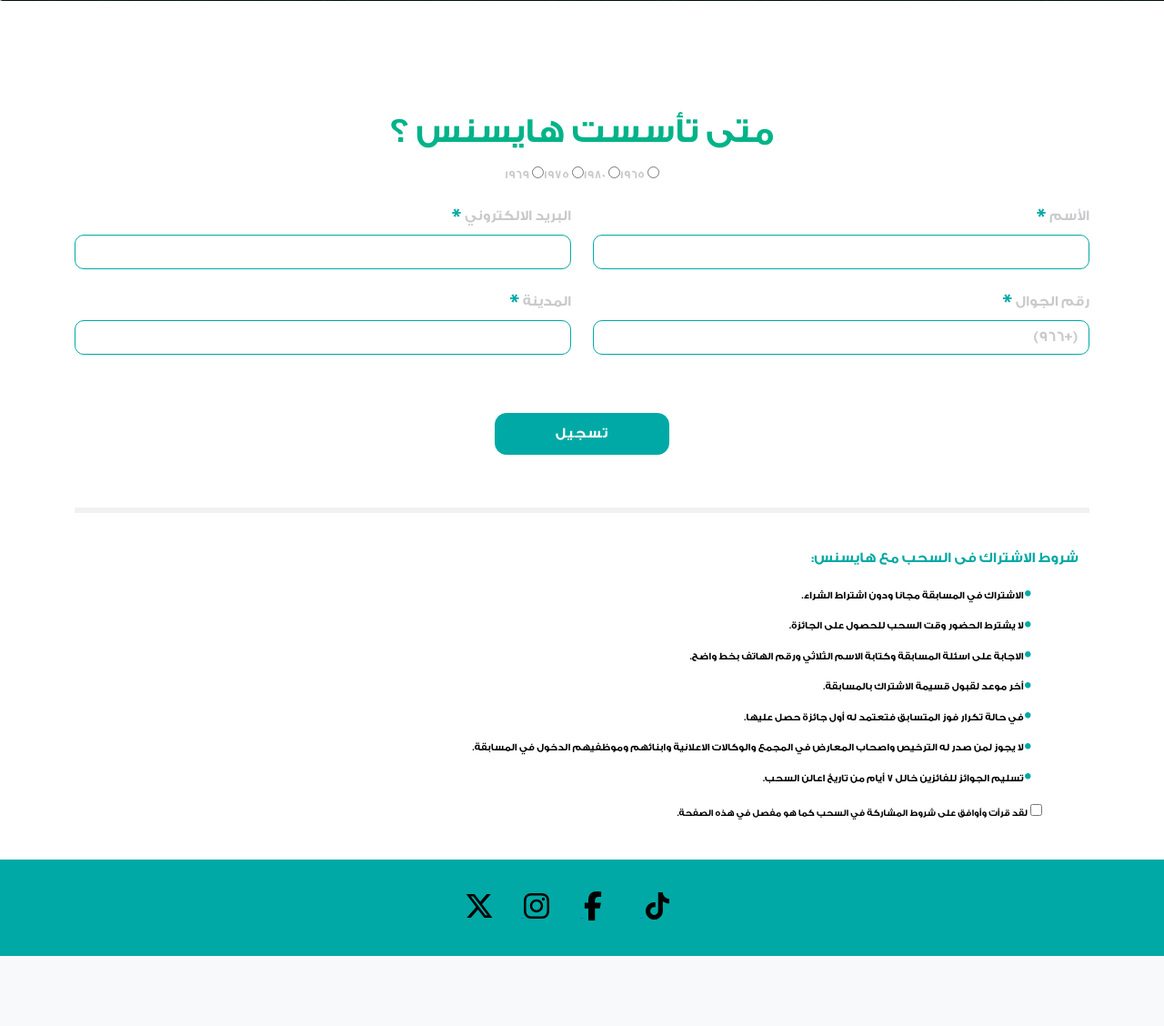
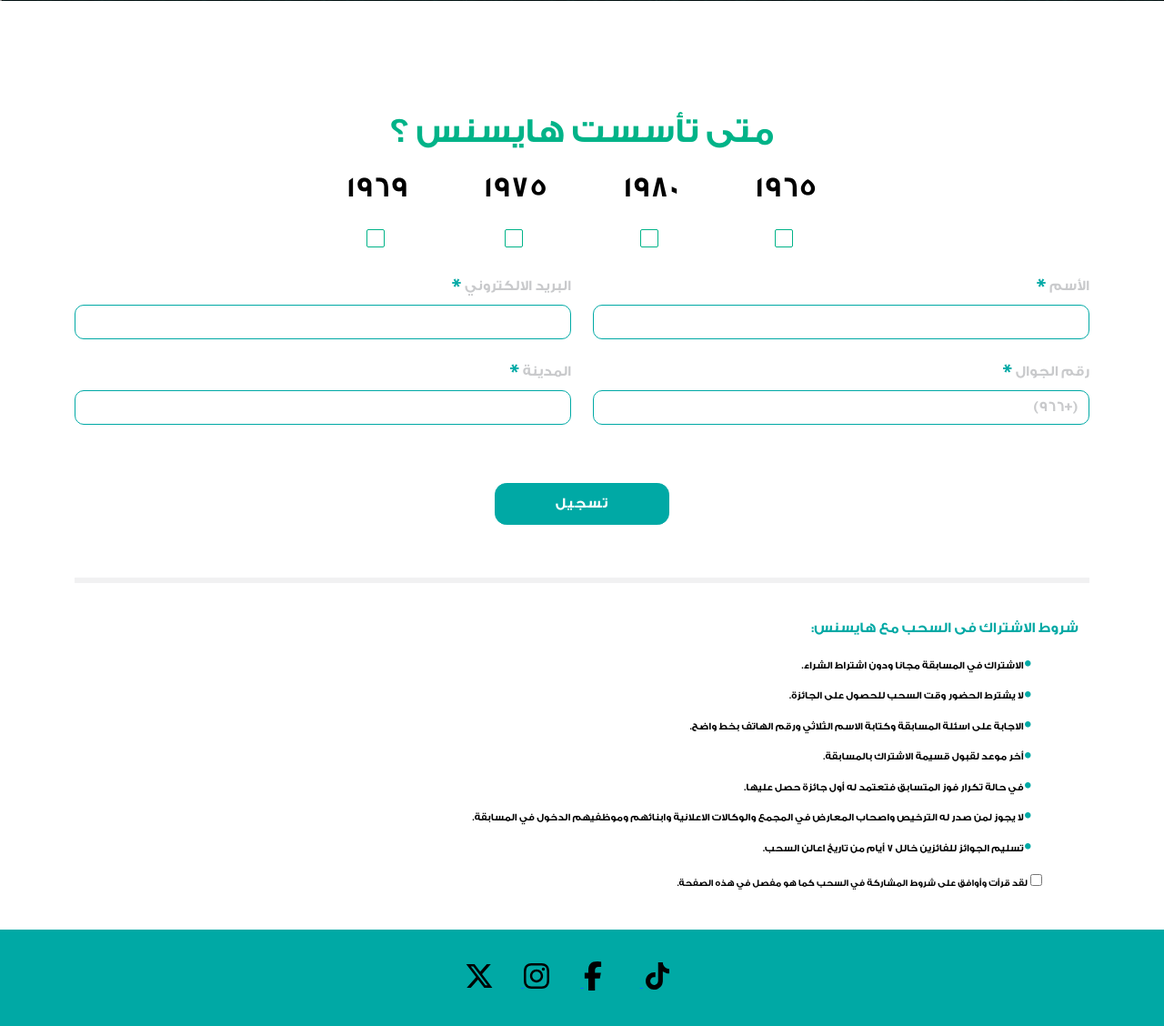
Before and after one commit to mohamedabdallah20/hisense-liveeuro, a PHP site: page /index-en.html in a window 1280 px wide. Shown: the part 796-1924 px from the top of the page at 91% size. Before the commit the page ends 1847 px from the top, so only its background shows below. Run offline with PHP 8.4, Linux system fonts and the light colour scheme; some libraries are stand-ins or nearby versions.

Commit message:
css radio button

```diff
--- a/assets/css/style.css
+++ b/assets/css/style.css
@@ -114,11 +114,34 @@ main{
     align-items: center;
     justify-content: center;
     flex-direction: row;
-    color: #c9cacc;
-    font-size: 0.8rem;
-    font-weight: 500;
+    /* font-size: 0.8rem; */
     margin: 0 auto;
+    font-size: 2rem;
+    gap: 10%;
+    font-family: 'Hisens-ar';
 }
+.answer label{
+    font-weight: 600;
+    color: #000 !important;
+}
+.answer input[type="radio"] {
+    -webkit-appearance: none;
+    -moz-appearance: none;
+    appearance: none;
+    border-radius: 2px;
+    width: 20px;
+    height: 20px;
+    border: 1px solid rgb(0, 179, 136);
+    margin-right: 5px; /* Adjust as needed */
+    background-clip: content-box;
+    padding: 2px;
+}
+
+/* Optional: Add custom styles for checked state */
+.answer input[type="radio"]:checked {
+    background-color: rgb(0, 179, 136); /* Example color */
+}
+
 .form-control{
     border-radius: 10px;
 
```
Also changed, not shown: index-en.html (+16 -16 lines).
